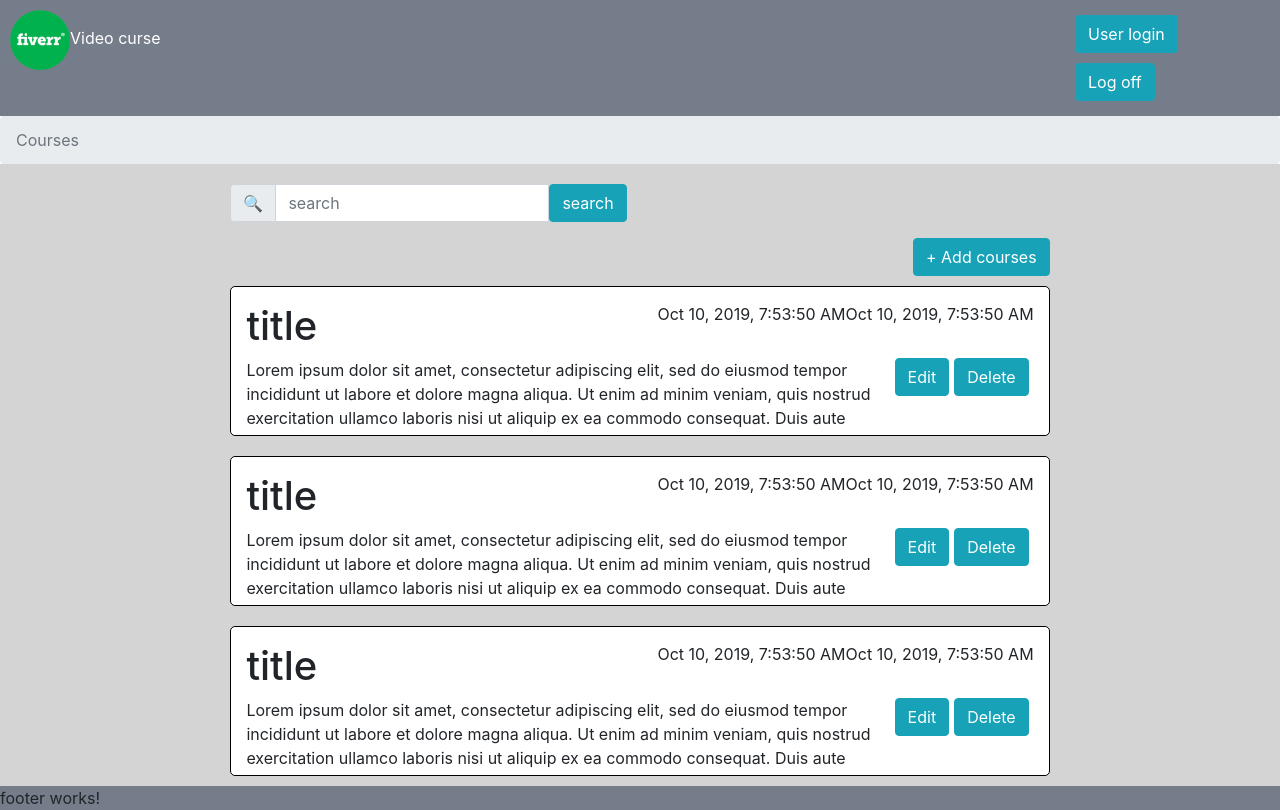
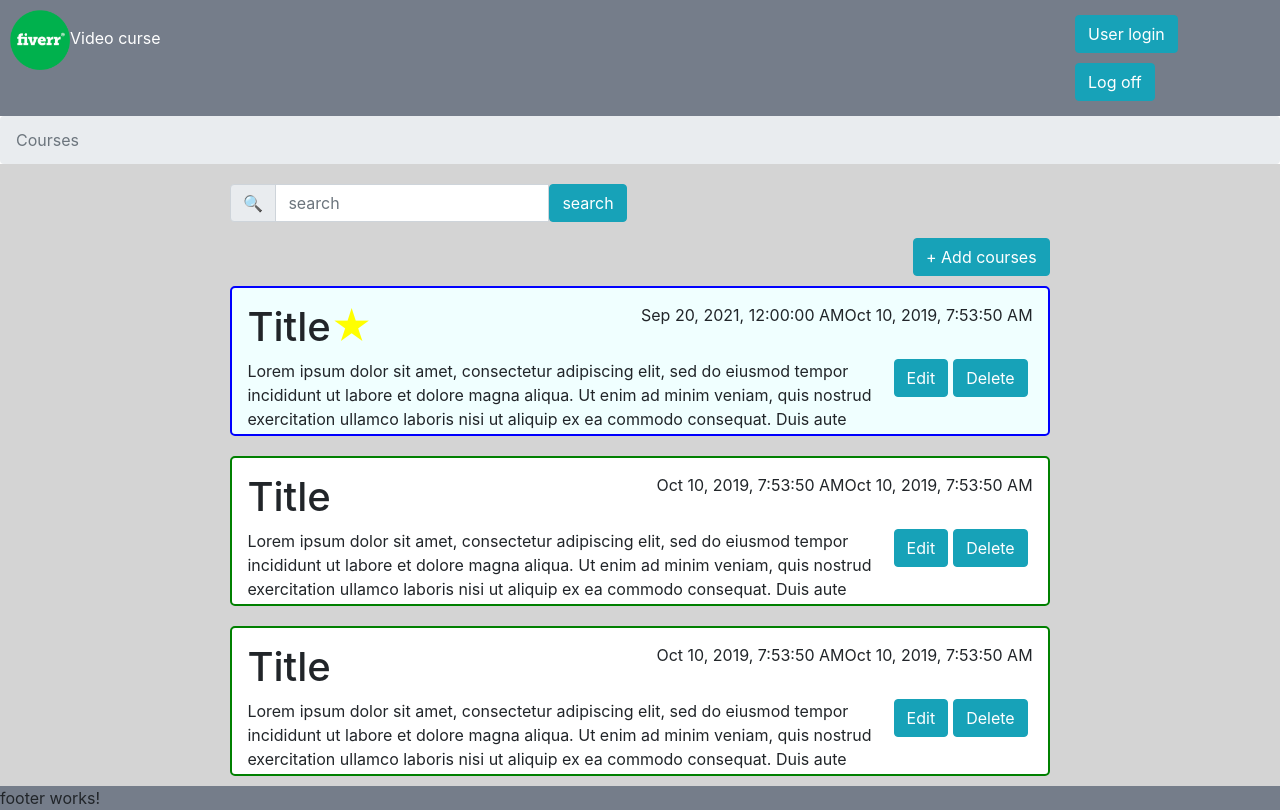
Before and after one commit to st6gb/angular-mentoring, an Angular app: page /courses in a window 1280 px wide. Built offline with nearby package versions, Linux system fonts and the light colour scheme.

Commit message:
4 task in progress

```diff
--- a/package.json
+++ b/package.json
@@ -19,6 +19,7 @@
     "@angular/platform-browser": "~8.1.1",
     "@angular/platform-browser-dynamic": "~8.1.1",
     "@angular/router": "~8.1.1",
+    "date-fns": "^2.4.1",
     "rxjs": "~6.4.0",
     "tslib": "^1.9.0",
     "zone.js": "~0.9.1"
--- a/src/app/components/course-list/course-item/course-item.component.css
+++ b/src/app/components/course-list/course-item/course-item.component.css
@@ -4,6 +4,10 @@
 .header-item {
   display: flex;
   justify-content: space-between;
+}
+
+.star {
+  color: yellow;
 }
 
 .content {
@@ -28,6 +32,10 @@
   background-color: white;
 }
 
+.course-item--topRated {
+  background-color: azure;
+}
+
 .btn {
   margin-right: 5px;
 }
--- a/src/app/components/course-list/course-item/course-item.component.html
+++ b/src/app/components/course-list/course-item/course-item.component.html
@@ -1,6 +1,6 @@
-<div class="course-item" [appCustomBorder] = "'dadsad'">
+<div class="course-item" [appCustomBorder] = "course.creationDate" [ngClass]="{'course-item--topRated': course.topRated}">
   <div class="header-item">
-    <h1>{{course.title}}</h1>
+    <h1>{{course.title | titlecase }}<span class="star" *ngIf="course.topRated">★</span></h1>
     <div>
       <span>{{course.creationDate | date:'medium'}}</span>
       <span>{{course.duration | date:'medium'}}</span>
--- a/src/app/components/course-list/course-list.component.html
+++ b/src/app/components/course-list/course-list.component.html
@@ -1,3 +1,4 @@
 <div *ngFor="let course of courseList">
   <app-course-item [course]="course" (courseDelete) = 'courseDeleteHandler($event)'></app-course-item>
+  <div *ngIf="courseList.length === 0">No data yet</div>
 </div>
--- a/src/app/components/course-list/course-list.component.ts
+++ b/src/app/components/course-list/course-list.component.ts
@@ -12,8 +12,9 @@ export class CourseListComponent implements OnInit {
       id: '1',
       title: 'title',
       description: "Lorem ipsum dolor sit amet, consectetur adipiscing elit, sed do eiusmod tempor incididunt ut labore et dolore magna aliqua. Ut enim ad minim veniam, quis nostrud exercitation ullamco laboris nisi ut aliquip ex ea commodo consequat. Duis aute irure dolor in reprehenderit in voluptate velit esse cillum dolore eu fugiat nulla pariatur. Excepteur sint occaecat cupidatat non proident, sunt in culpa qui officia deserunt mollit anim id est laborum.",
-      creationDate: new Date(),
+      creationDate: new Date(2020, 20, 20),
       duration: new Date(),
+      topRated: true,
     },
     {
       id: '2',
@@ -21,6 +22,7 @@ export class CourseListComponent implements OnInit {
       description: "Lorem ipsum dolor sit amet, consectetur adipiscing elit, sed do eiusmod tempor incididunt ut labore et dolore magna aliqua. Ut enim ad minim veniam, quis nostrud exercitation ullamco laboris nisi ut aliquip ex ea commodo consequat. Duis aute irure dolor in reprehenderit in voluptate velit esse cillum dolore eu fugiat nulla pariatur. Excepteur sint occaecat cupidatat non proident, sunt in culpa qui officia deserunt mollit anim id est laborum.",
       creationDate: new Date(),
       duration: new Date(),
+      topRated: false,
     },
     {
       id: '3',
@@ -28,6 +30,7 @@ export class CourseListComponent implements OnInit {
       description: "Lorem ipsum dolor sit amet, consectetur adipiscing elit, sed do eiusmod tempor incididunt ut labore et dolore magna aliqua. Ut enim ad minim veniam, quis nostrud exercitation ullamco laboris nisi ut aliquip ex ea commodo consequat. Duis aute irure dolor in reprehenderit in voluptate velit esse cillum dolore eu fugiat nulla pariatur. Excepteur sint occaecat cupidatat non proident, sunt in culpa qui officia deserunt mollit anim id est laborum.",
       creationDate: new Date(),
       duration: new Date(),
+      topRated: false,
     }
   ];
   public courseIdDeleted: string;
--- a/src/app/directives/custom-border.directive.ts
+++ b/src/app/directives/custom-border.directive.ts
@@ -1,19 +1,26 @@
-import { Directive, ElementRef, Input } from '@angular/core';
+import { Directive, ElementRef, Input, OnInit } from '@angular/core';
+import { compareAsc, set } from 'date-fns';
 
 @Directive({
   selector: '[appCustomBorder]'
 })
-export class CustomBorderDirective {
-  @Input('appCustomBorder') createdDate;
+export class CustomBorderDirective implements OnInit {
+  @Input('appCustomBorder') createdDate: Date;
 
   constructor(private element: ElementRef) {
-    this.setNewBorder(element)
+
   }
 
+  ngOnInit() {
+    this.setNewBorder(this.element);
+  }
   private setNewBorder(element: ElementRef): void {
-    console.log(this.createdDate);
-    if(this.createdDate < new Date() && this.createdDate.getDate() >= (new Date().getDate() - 14)) {
-      element.nativeElement.style.borderColor = 'green';
+    const DateNowPlus14days = set(new Date(), { date: 14 });
+    if ((compareAsc(new Date(), this.createdDate) && compareAsc(this.createdDate, DateNowPlus14days)) !== -1 ) {
+      element.nativeElement.style.border = '2px solid green';
+    }
+    if (this.createdDate > new Date()) {
+      element.nativeElement.style.border = '2px solid blue';
     }
   }
 }
--- a/src/app/models/common-module.ts
+++ b/src/app/models/common-module.ts
@@ -18,6 +18,7 @@ export class Course implements ICourse {
   creationDate: Date;
   duration: Date;
   description: string;
+  topRated: boolean;
 
   constructor(data: Partial<Course>) {
     Object.assign(this, data);
```
Also changed, not shown: 1 other file (tests, documents, lock files or other folders).
